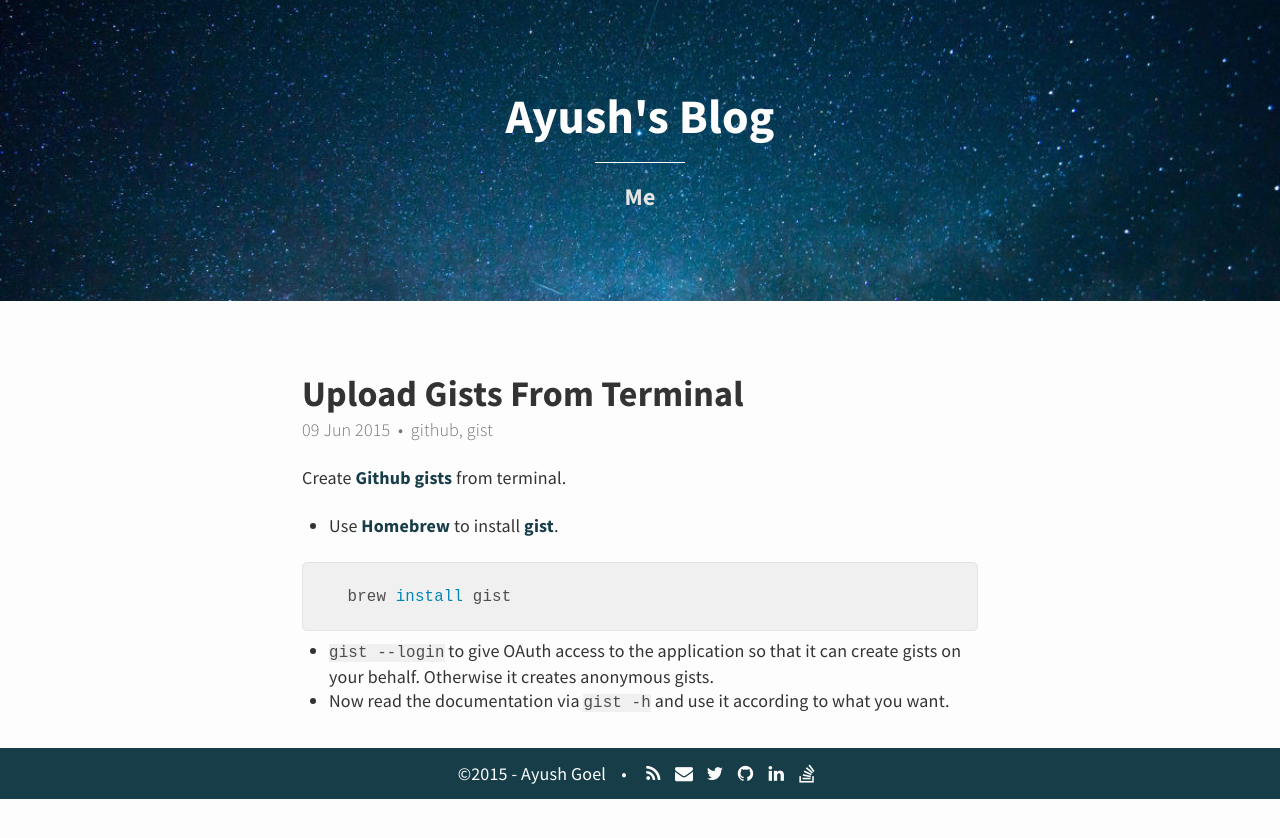
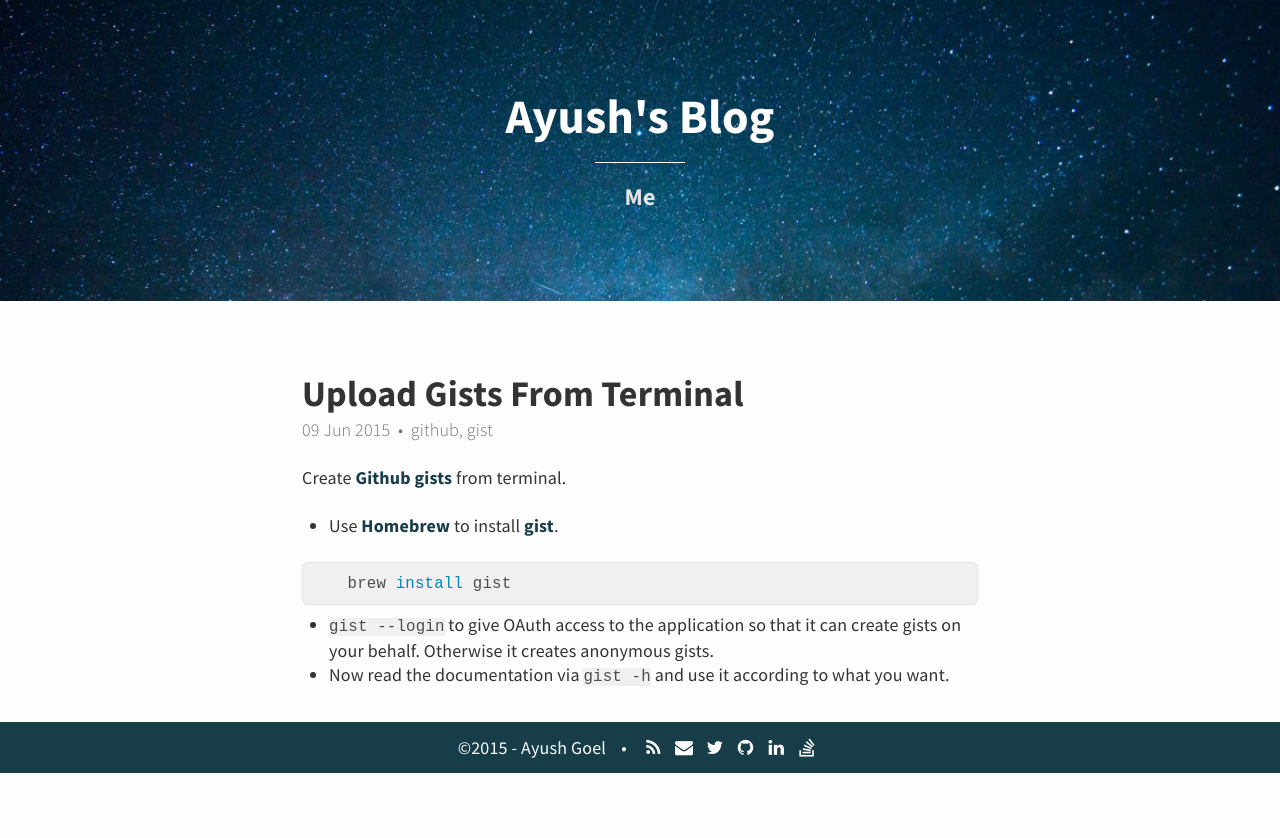
Before and after one commit to ayushgoel/ayushgoel.github.io, a Jekyll site: the page built from _posts/2015-06-09-upload-gists-from-terminal.md, in a window 1280 px wide. Shown: the top 838 px of the page. Built offline with Jekyll 4.4.1, drawn with Linux system fonts in a browser that asks for light colours; nearby versions of some CDN libraries.

Commit message:
Add 5px margin for pre tag

```diff
--- a/_sass/syntax.scss
+++ b/_sass/syntax.scss
@@ -2,6 +2,10 @@
  * A Github stylesheet to highlight code snippet
  * https://github.com/mojombo/tpw/blob/master/css/syntax.css
  */
+
+pre {
+  margin: 5px 0;
+}
 
 .lineno {
   color: darken($background-color, 30%);
```
